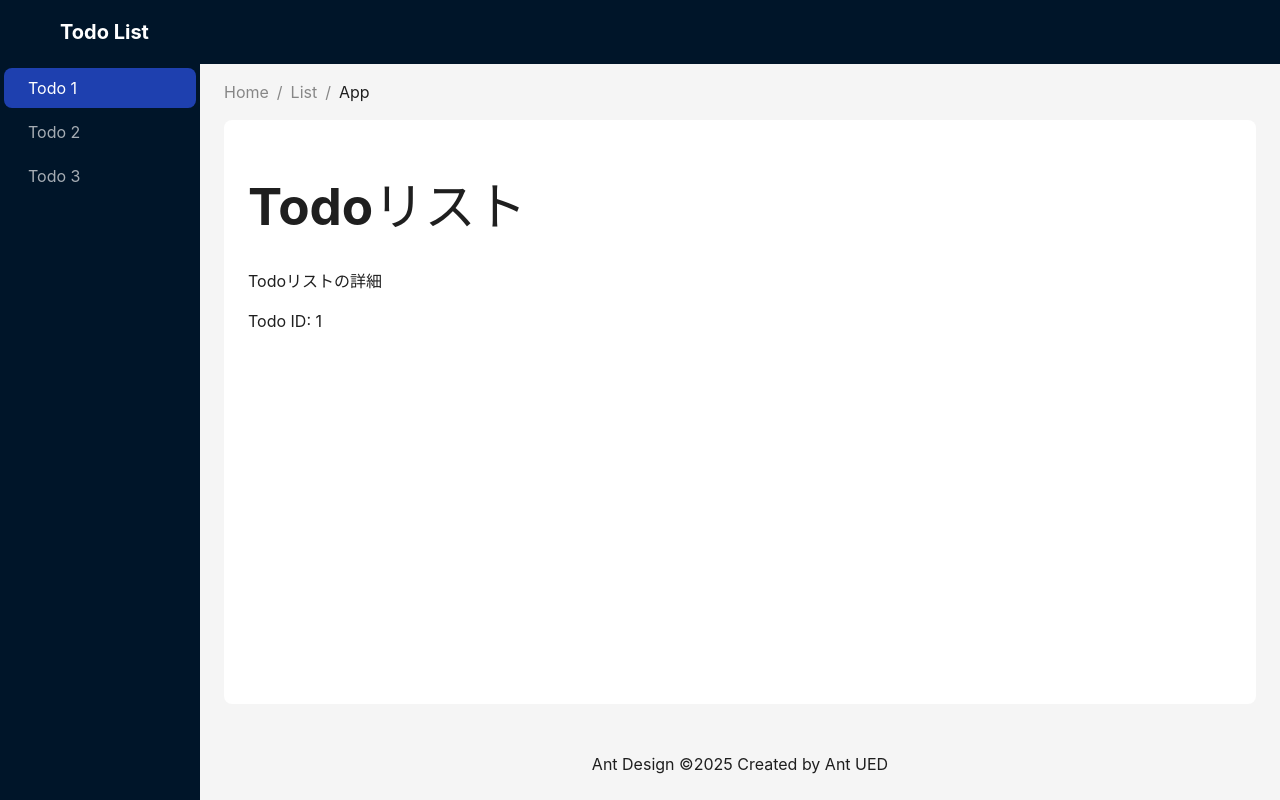
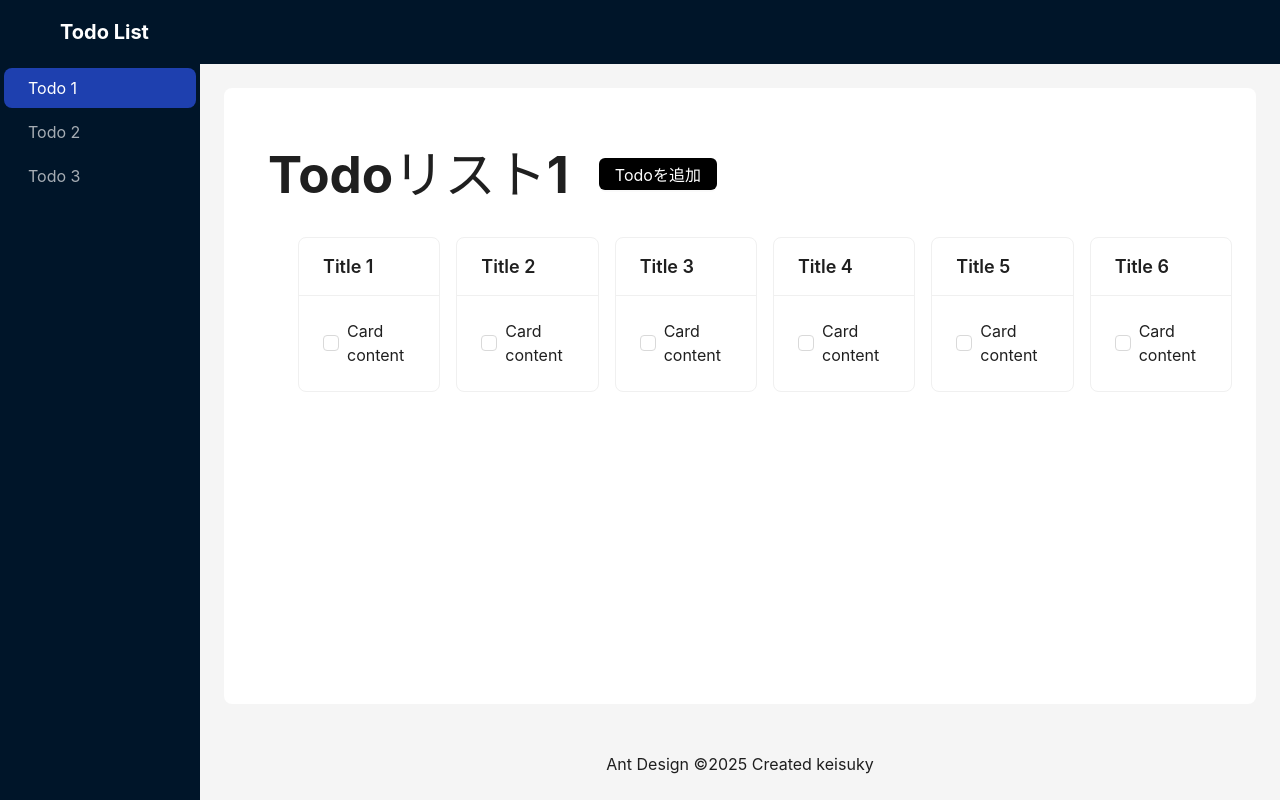
Before and after one commit to keiskeiy/task_app_front, a React (Vite) app: page /todos/1 in a window 1280 px wide. Built offline with nearby package versions, Linux system fonts and the light colour scheme.

Commit message:
タスク追加削除機能追加

```diff
--- /dev/null
+++ b/src/components/Tasks.tsx
@@ -0,0 +1,36 @@
+import { Card, List, Checkbox, CheckboxChangeEvent } from 'antd';
+
+interface TaskProps {
+  data: { title: string }[]
+  deleteTask: (e: CheckboxChangeEvent, index: number) => void
+}
+
+export function Tasks({ data, deleteTask }: TaskProps) {
+
+  return (
+    <div style={{ color: "black", paddingLeft: '50px' }}>
+      <></>
+      <List
+        grid={{
+          gutter: 16,
+          xs: 1,
+          sm: 2,
+          md: 4,
+          lg: 4,
+          xl: 6,
+          xxl: 3,
+        }}
+        dataSource={data}
+        renderItem={(item, index) => (
+          <List.Item>
+            <Card title={item.title} key={item.title}>
+              <Checkbox onChange={(e) => deleteTask(e, index)}>
+                Card content
+              </Checkbox>
+            </Card>
+          </List.Item>
+        )}
+      />
+    </div>
+  );
+}
--- a/src/routes/Main.tsx
+++ b/src/routes/Main.tsx
@@ -1,4 +1,4 @@
-import { Breadcrumb, Layout, theme } from "antd";
+import { Layout, theme } from "antd";
 import { Content } from "antd/es/layout/layout";
 
 export function Main() {
@@ -9,10 +9,6 @@ export function Main() {
   return (
     <>
       <Layout style={{ padding: '0 24px 24px' }}>
-        <Breadcrumb
-          items={[{ title: 'Home' }, { title: 'List' }, { title: 'App' }]}
-          style={{ margin: '16px 0' }}
-        />
         <Content
           style={{
             padding: 24,
--- a/src/routes/TaskRoot.tsx
+++ b/src/routes/TaskRoot.tsx
@@ -19,7 +19,7 @@ export function TaskRoot() {
             <Outlet/>
           </Layout>
           <Footer style={{ textAlign: 'center' }}>
-            Ant Design ©{new Date().getFullYear()} Created by Ant UED
+            Ant Design ©{new Date().getFullYear()} Created keisuky
           </Footer>
         </Layout>
       </Layout>
--- a/src/routes/TodoList.tsx
+++ b/src/routes/TodoList.tsx
@@ -1,21 +1,54 @@
-import {　useParams } from "react-router";
-import { Breadcrumb, Layout, theme } from "antd";
+import { useParams } from "react-router";
+import { Button, CheckboxChangeEvent, Input, Layout, Modal, theme } from "antd";
 import { Content } from "antd/es/layout/layout";
+import { Tasks } from "../components/Tasks.tsx";
+import { useState } from "react";
+
 
 export function TodoList({}) {
+
+  const data = [
+    {
+      title: 'Title 1',
+    },
+    {
+      title: 'Title 2',
+    },
+    {
+      title: 'Title 3',
+    },
+    {
+      title: 'Title 4',
+    },
+    {
+      title: 'Title 5',
+    },
+    {
+      title: 'Title 6',
+    },
+  ];
+
   const { todoId } = useParams();
+  const [tasks, setTasks] = useState(data);
+  const [isModalOpen, setIsModalOpen] = useState(false);
+  const [inputValue, setInputValue] = useState("");
 
   const {
     token: { colorBgContainer, borderRadiusLG },
   } = theme.useToken();
 
+  const addTodo = (addData: { title: string }) => {
+    setTasks([...tasks, addData]); // 新しい配列を作る
+  }
+
+  const deleteTask = (e: CheckboxChangeEvent, index: number) => {
+    if (e.target.checked) {
+      setTasks((prevTasks) => prevTasks.filter((_, i) => i !== index));
+    }
+  };
 
   return (
-    <Layout style={{ padding: '0 24px 24px' }}>
-      <Breadcrumb
-        items={[{ title: 'Home' }, { title: 'List' }, { title: 'App' }]}
-        style={{ margin: '16px 0' }}
-      />
+    <Layout style={{ padding: '24px 24px 24px' }}>
       <Content
         style={{
           padding: 24,
@@ -26,9 +59,35 @@ export function TodoList({}) {
         }}
       >
         <div>
-          <h1>Todoリスト</h1>
-          <p>Todoリストの詳細</p>
-          <p>Todo ID: {todoId}</p>
+          <div style={{
+            display: "flex",
+            flexDirection: "row",
+            alignItems: "center",
+            paddingLeft: "20px",
+          }}>
+            <h1 style={{ paddingRight: "30px" }}>Todoリスト{todoId}</h1>
+            <Button color="default" variant="solid" onClick={() => setIsModalOpen(true)}>
+              Todoを追加
+            </Button>
+            <Modal
+              title="新しいTodo"
+              open={isModalOpen}
+              onOk={() => {
+                addTodo({ title: inputValue });
+                setIsModalOpen(false);
+                setInputValue("");
+              }}
+              style={{ alignItems: "center" }}
+              onCancel={() => setIsModalOpen(false)}
+            >
+              <Input
+                value={inputValue}
+                onChange={(e) => setInputValue(e.target.value)}
+                placeholder="タスク内容を入力"
+              />
+            </Modal>
+          </div>
+          <Tasks data={tasks} deleteTask={deleteTask}/>
         </div>
       </Content>
     </Layout>
--- a/src/routes/index.tsx
+++ b/src/routes/index.tsx
@@ -24,7 +24,7 @@ export const router = createBrowserRouter([
           },
           {
             path: "todos/:todoId",
-            element: <TodoList />,
+            element: <TodoList/>,
           },
         ],
       },
```
